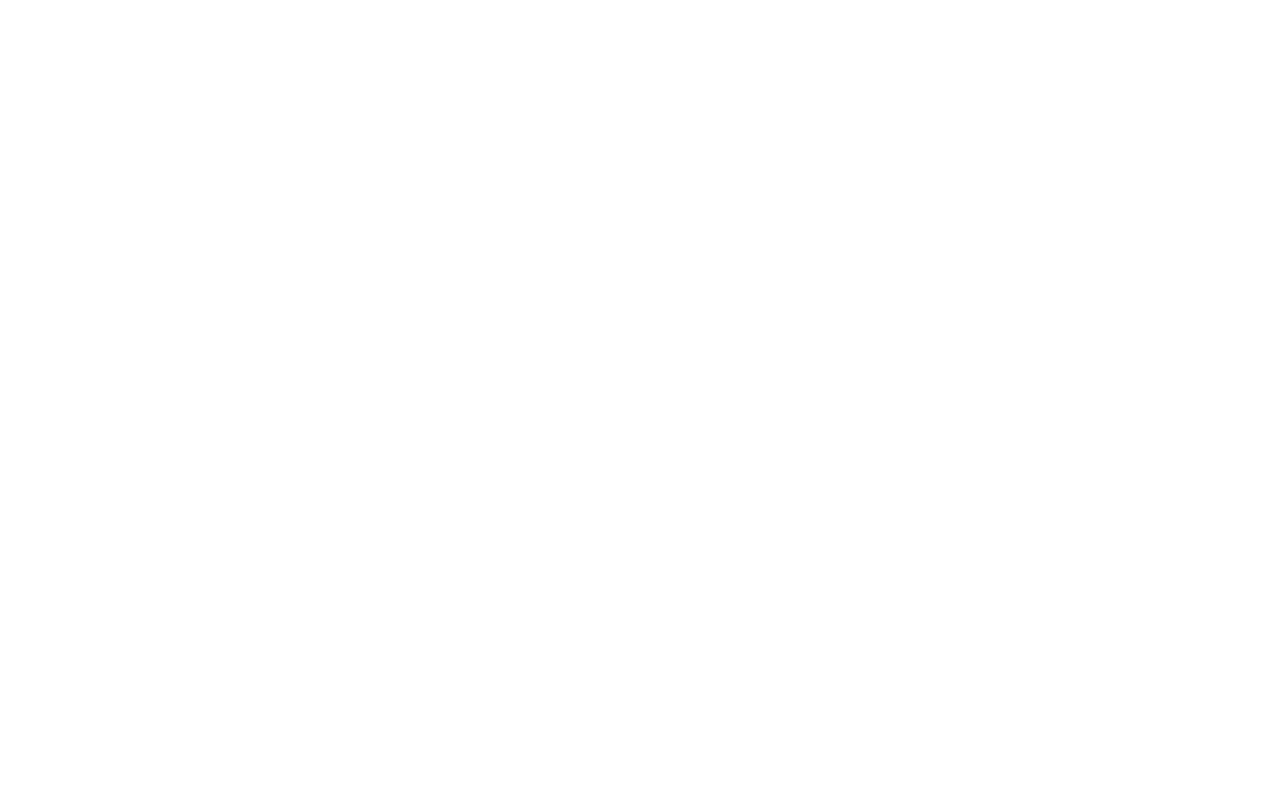
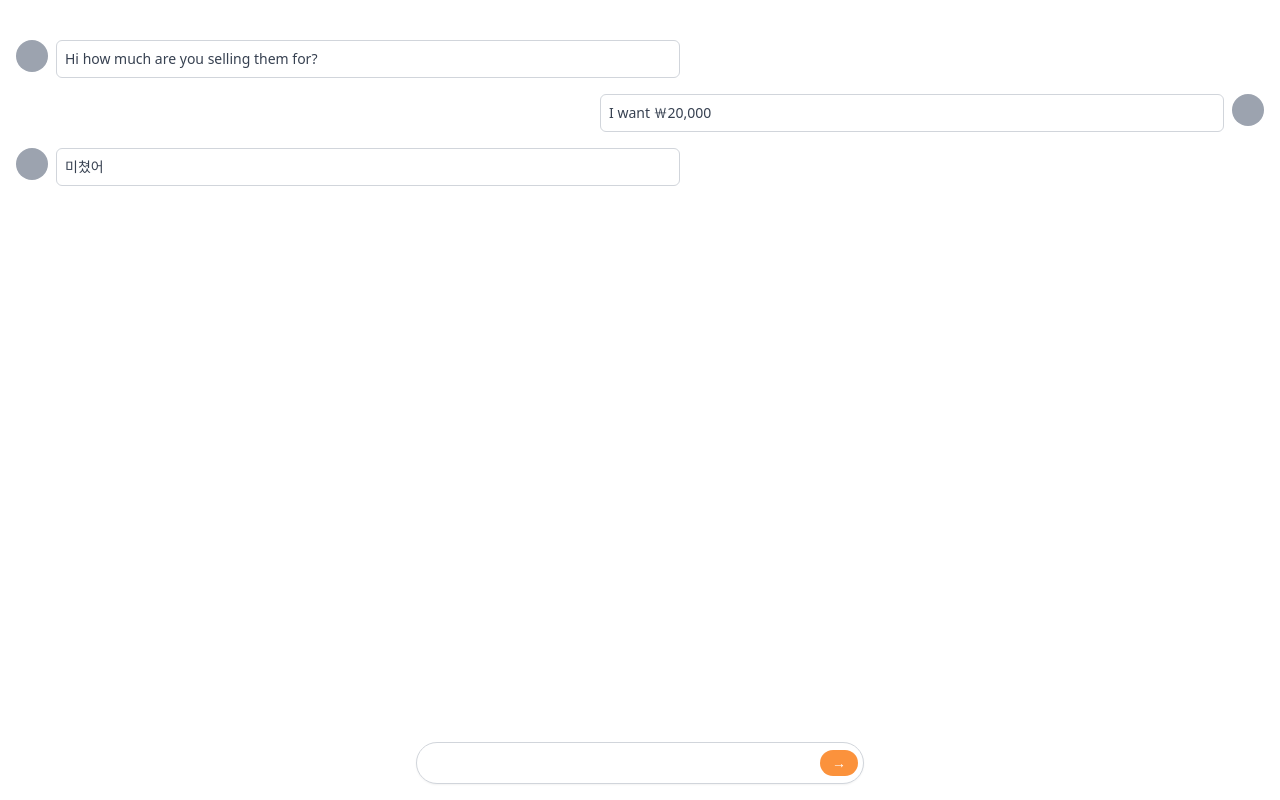
Before and after one commit to KeMezz/carrot-market, a Next.js app: page /chats/1 in a window 1280 px wide. Built offline with nearby package versions, Linux system fonts and the light colour scheme.

Commit message:
add chat detail page

```diff
--- a/pages/chats/[id].tsx
+++ b/pages/chats/[id].tsx
@@ -1,7 +1,41 @@
 import { NextPage } from "next";
 
 const ChatDetail: NextPage = () => {
-  return null;
+  return (
+    <div className="px-4 py-10 space-y-4">
+      <div className="flex items-start space-x-2">
+        <div className="w-8 h-8 bg-gray-400 rounded-full" />
+        <div className="w-1/2 text-sm text-gray-700 p-2 border rounded-md border-gray-300">
+          <p>Hi how much are you selling them for?</p>
+        </div>
+      </div>
+      <div className="flex flex-row-reverse items-start space-x-2 space-x-reverse">
+        <div className="w-8 h-8 bg-gray-400 rounded-full" />
+        <div className="w-1/2 text-sm text-gray-700 p-2 border rounded-md border-gray-300">
+          <p>I want ￦20,000</p>
+        </div>
+      </div>
+      <div className="flex items-start space-x-2">
+        <div className="w-8 h-8 bg-gray-400 rounded-full" />
+        <div className="w-1/2 text-sm text-gray-700 p-2 border rounded-md border-gray-300">
+          <p>미쳤어</p>
+        </div>
+      </div>
+      <div className="fixed w-full mx-auto max-w-md bottom-4 inset-x-0">
+        <div className="flex relative items-center">
+          <input
+            type="text"
+            className="shadow-sm rounded-full w-full border-gray-300 focus:ring-orange-400 focus:outline-none focus:border-orange-400 pr-12"
+          />
+          <div className="absolute inset-y-0 flex py-2 pr-1.5 right-0">
+            <button className="flex focus:ring-2 focus:ring-offset-2 focus:ring-orange-500 items-center bg-orange-400 rounded-full px-3 text-sm text-white hover:bg-orange-500 cursor-pointer">
+              &rarr;
+            </button>
+          </div>
+        </div>
+      </div>
+    </div>
+  );
 };
 
 export default ChatDetail;
```
